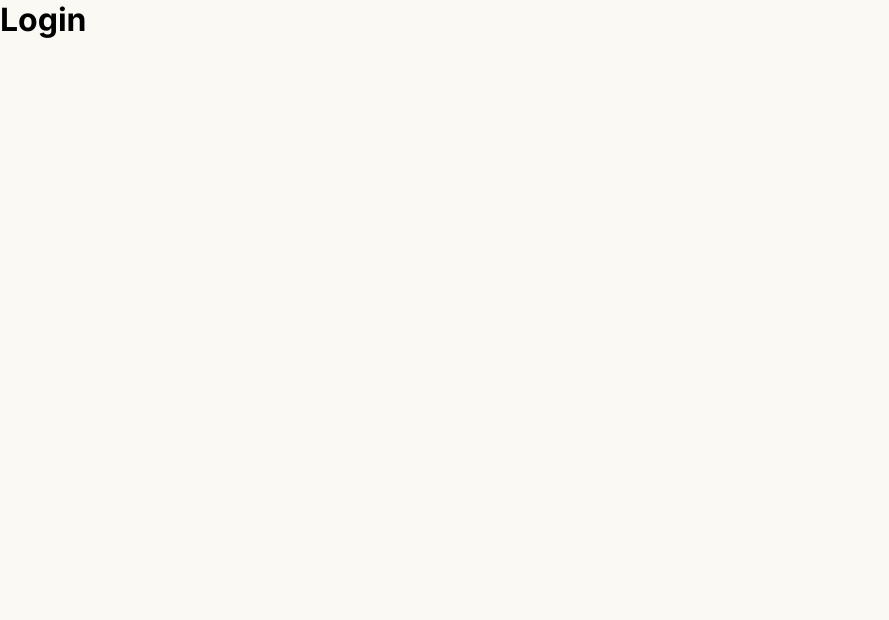
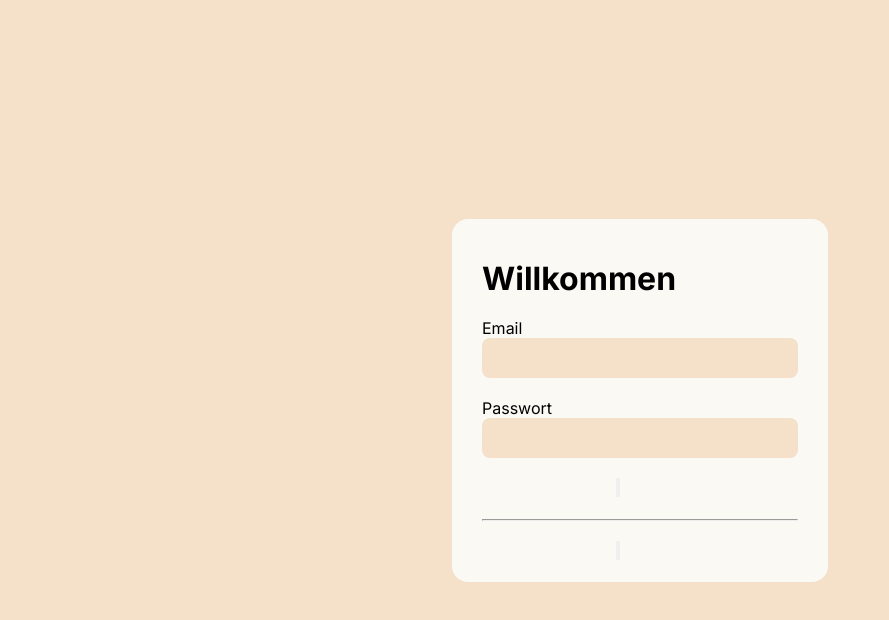
Before and after one commit to simonkrempin/assignedto.me, a Next.js app: page /login in a window 1280 px wide. Shown: the top 620 px of the page, without its empty margins (0-889 px from the left). Built offline with nearby package versions, Linux system fonts and the light colour scheme.

Commit message:
finish login & text

```diff
--- /dev/null
+++ b/src/app/login/page.css
@@ -0,0 +1,30 @@
+body{
+    background-color: var(--primary-light);
+    display: flex;
+    justify-content: center;
+    align-items: center;
+    width: 100vw;
+    height: 100vh;
+}
+
+.container {
+    background-color: var(--background);
+    padding: 40px 30px;
+    border-radius: 16px;
+    padding-bottom: 20px;
+}
+
+.eingabe{
+    padding-top: 20px;
+}
+
+button{
+    justify-content: center;
+    justify-items: center;
+    margin-left: 42.5%;
+    padding-top: 15px;
+}
+
+hr{
+    margin-top: 20px;
+}
--- a/src/app/login/page.tsx
+++ b/src/app/login/page.tsx
@@ -1,9 +1,36 @@
+"use client";
+
 import React from "react";
+import "./page.css";
+import { InputField } from "@components";
 
-export default function Login() {
+export default function Login(): React.ReactElement {
+    const [email, setEmail] = React.useState<string>("");
+    const [password, setPassword] = React.useState<string>("");
     return (
         <main className="main">
-            <h1>Login</h1>
+            <div className="container">
+                <h1>Willkommen</h1>
+                   <div className="eingabe">
+                    <InputField inputMode="large" text= {email} changeText={setEmail}  label="Email" />
+                    </div>
+                    <div className="eingabe">
+                    <InputField inputMode="large" text= {password} changeText={setPassword}  label="Passwort" />
+                    </div>
+                    <div className="eingabe">
+                    <button mode= "large" text="Anmelden"></button>
+                    </div>
+
+                    <div>
+                    <hr/>
+                    </div>
+
+                    <div className="eingabe">
+                    <button mode= "large" text="Regristrieren"></button>
+                    </div>
+
+            </div>
+
         </main>
     );
 }
--- a/src/components/text/style.css
+++ b/src/components/text/style.css
@@ -1,6 +1,21 @@
-/* 5 strg c k */
+/* strg c k  farbe, schriftart, fette, größe*/
 
 h1{
-    height: 20px;
-    width: auto;
+    color: var(--text-high);
+    font-size: 1;
 }
+
+h2{
+    color: var(--text-mid);
+    font-size: 2;
+}
+
+h3{
+    color: var(--text-high);
+    font-size: 3;
+}
+
+p{
+    color: var(--text-low);
+    font-size: small;
+}
```
